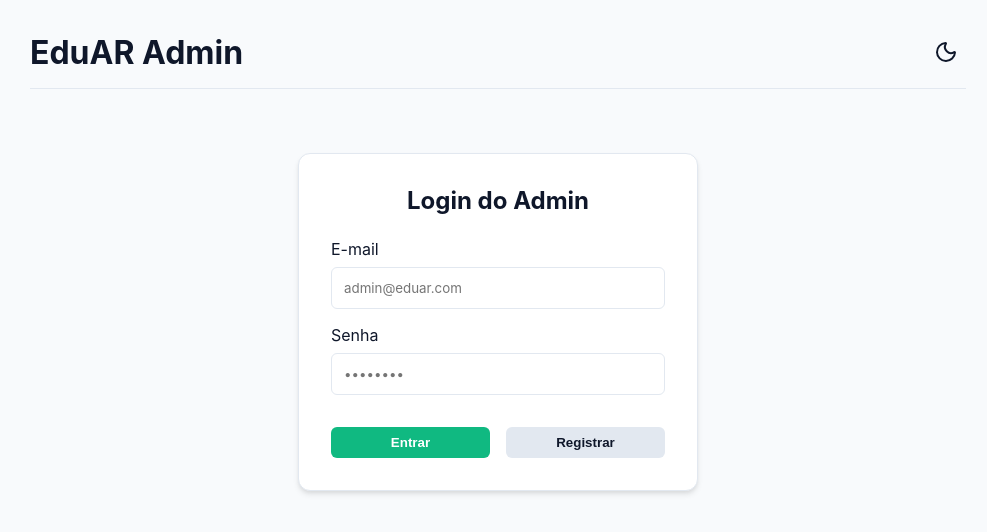
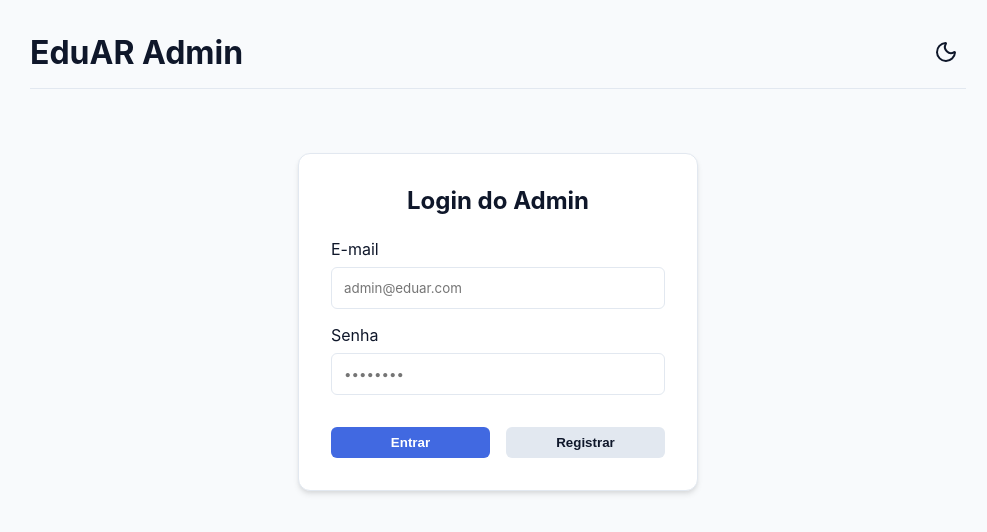
Before and after one commit to SousaDan120/webeduar, a React (Vite) app in the folder admin-dashboard/: page / in a window 1280 px wide. Shown: the top 532 px of the page, without its empty margins (142-1129 px from the left). Built offline with nearby package versions, Linux system fonts and the light colour scheme.

Commit message:
Muda cor principal do tema de verde para azul royal

```diff
--- a/admin-dashboard/src/index.css
+++ b/admin-dashboard/src/index.css
@@ -4,8 +4,8 @@
   --text-color: #0f172a;
   --card-bg: #ffffff;
   --border-color: #e2e8f0;
-  --primary: #10b981;
-  --primary-hover: #059669;
+  --primary: #4169e1;
+  --primary-hover: #2b52c3;
   --danger: #ef4444;
   --danger-hover: #dc2626;
   --input-bg: #ffffff;
@@ -18,8 +18,8 @@
   --text-color: #f8fafc;
   --card-bg: #1e293b;
   --border-color: #334155;
-  --primary: #10b981;
-  --primary-hover: #34d399;
+  --primary: #4169e1;
+  --primary-hover: #60a5fa;
   --danger: #ef4444;
   --danger-hover: #f87171;
   --input-bg: #0f172a;
```
Also changed, not shown: admin-dashboard/public/ar-viewer/index.html (+10 -10 lines), 1 other file (tests, documents, lock files or other folders).
